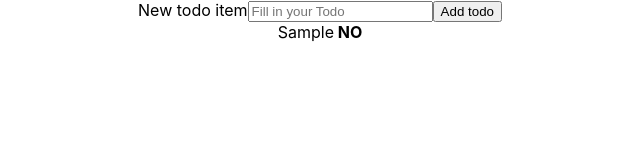
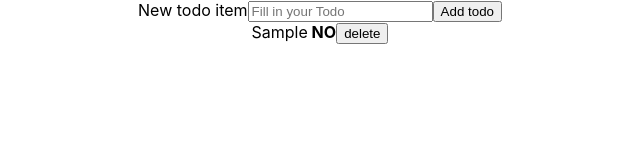
Before and after one commit to pedrovanali/react-todo, a React (Create React App) app: page / in a window 1280 px wide. Both pictures are taken after typing "Sample" into the empty fields and a click on the button "Add todo". Shown: the top 160 px of the page, without its empty margins (320-960 px from the left). Built offline with nearby package versions, Linux system fonts and the light colour scheme.

Commit message:
feat(todo-list): add remove functionality to todo list

```diff
--- a/src/components/TodoList.tsx
+++ b/src/components/TodoList.tsx
@@ -1,6 +1,6 @@
 import React, { useContext } from "react";
 import { TodoDispatchContext, TodoStateContext } from "../contexts/TodoContext";
-import { toggleTodo } from "../reducers/todo.reducer/TodoActions";
+import { deleteTodo, toggleTodo } from "../reducers/todo.reducer/TodoActions";
 import { getAllTodos } from "../selectors/todo.selectors/TodoSelectors";
 
 const TodoList = () => {
@@ -10,6 +10,14 @@ const TodoList = () => {
   const todosList = getAllTodos(todos);
   const toggleTodoItem = (id: number) => {
     dispatch(toggleTodo(id));
+  };
+  const deleteTodoItem = (
+    e: React.MouseEvent<HTMLButtonElement, MouseEvent>,
+    id: number
+  ) => {
+    e.stopPropagation();
+    e.preventDefault();
+    dispatch(deleteTodo(id));
   };
   return (
     <div>
@@ -23,6 +31,15 @@ const TodoList = () => {
         >
           <span>{todoItem.name}</span>
           <strong> {todoItem.completed ? "YES" : "NO"}</strong>
+          <button
+            type="button"
+            data-testid={`delete-${todoItem.id}`}
+            onClick={(e) => {
+              deleteTodoItem(e, todoItem.id);
+            }}
+          >
+            delete
+          </button>
           <br />
         </div>
       ))}
```
Also changed, not shown: 1 other file (tests, documents, lock files or other folders).
